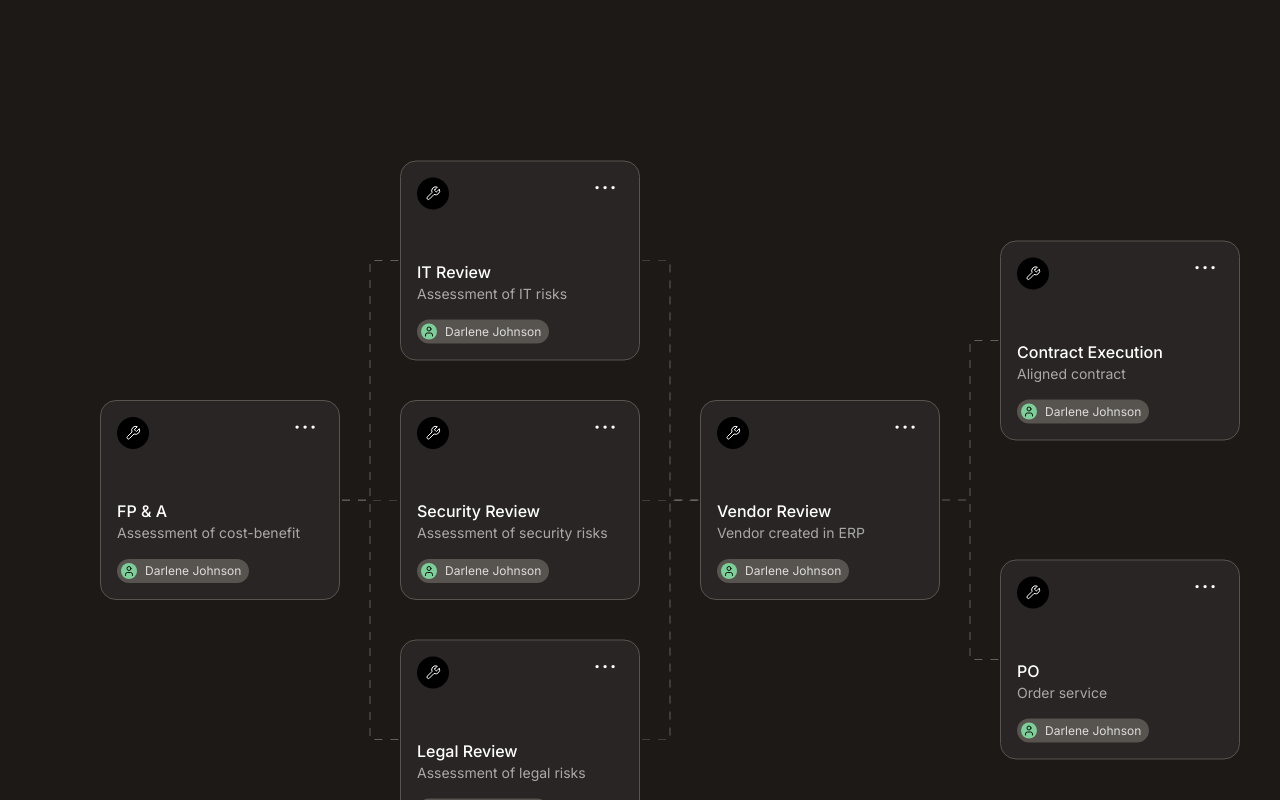
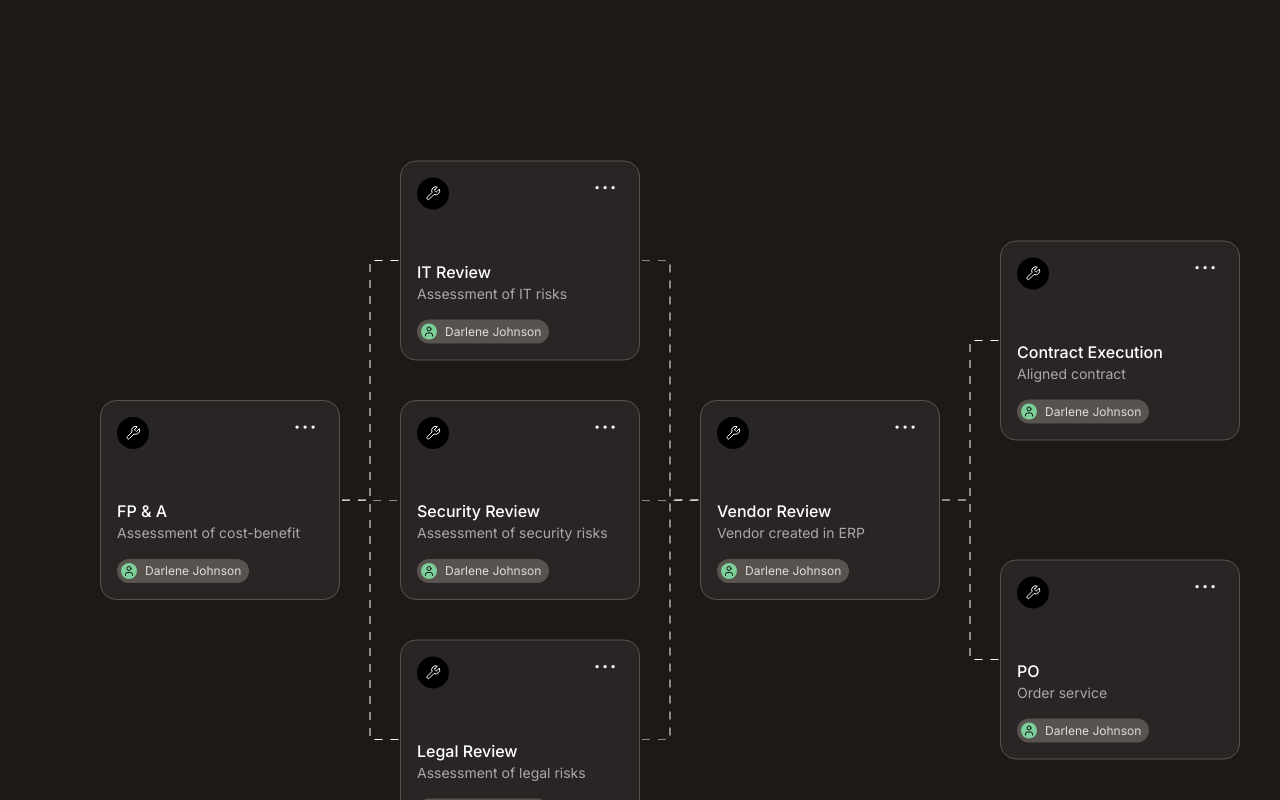
Before and after one commit to hakimmazouz/frontend-challenge, a Next.js app: page / in a window 1280 px wide. Built offline with nearby package versions, Linux system fonts and the light colour scheme.

Commit message:
refactor the focused node system

```diff
--- a/src/components/NodeConnector.tsx
+++ b/src/components/NodeConnector.tsx
@@ -7,18 +7,22 @@ import {
 } from "@/lib/nodes";
 import { SVGProps, useEffect, useRef, useState } from "react";
 
-interface Props extends Omit<SVGProps<SVGElement>, "ref"> {
+interface Props extends SVGProps<SVGSVGElement> {
   fromNode: NodeInstance;
   toNode: NodeInstance;
 }
 
-function NodeConnector({ fromNode, toNode, ...props }: Props) {
+function NodeConnector({ fromNode, toNode, className, ...props }: Props) {
   const ref = useRef<SVGSVGElement | null>(null);
   const lineRef = useRef<SVGPolylineElement | null>(null);
   const context = useWorkflowCanvas();
   const [xFlow, setXFlow] = useState<"regular" | "reverse">("regular");
+  const connectorIsFocused =
+    context.focusedNodes.includes(toNode) &&
+    context.focusedNodes.includes(fromNode);
   const relatedNodeIsFocused =
-    context.focusedNode == fromNode || context.focusedNode == toNode;
+    context.focusedNodes.includes(toNode) ||
+    context.focusedNodes.includes(fromNode);
 
   function renderConnector({ instance }: { instance: NodeInstance }) {
     if (instance.id == fromNode.id || instance.id == toNode.id) {
@@ -81,11 +85,15 @@ function NodeConnector({ fromNode, toNode, ...props }: Props) {
       ref={ref}
       preserveAspectRatio="none"
       viewBox="0 0 100 100"
+      onMouseEnter={() => context.setFocusedNodes([fromNode, toNode])}
+      onMouseLeave={() => context.setFocusedNodes([])}
       className={cls(
         "fixed top-0 left-0 transition-opacity duration-300",
-        !context.focusedNode && "opacity-30",
-        context.focusedNode && !relatedNodeIsFocused && "opacity-5",
-        relatedNodeIsFocused && "opacity-100"
+        // !context.focusedNodes.length && "opacity-30",
+        // !!context.focusedNodes.length && !relatedNodeIsFocused && "opacity-5",
+        context.focusedNodes.length > 0 && !relatedNodeIsFocused && "opacity-5",
+        relatedNodeIsFocused && "opacity-100",
+        className
       )}>
       <polyline
         ref={lineRef}
--- a/src/components/NodeWidget.tsx
+++ b/src/components/NodeWidget.tsx
@@ -22,35 +22,31 @@ function NodeWidget({ instance, startPosition, className }: Props) {
         x: position.current.x + delta.x,
         y: position.current.y + delta.y,
       });
-
-      context.events.emit("node-position-update", { instance });
     },
   });
 
-  function positionNode(pos?: Point2D) {
-    if (pos?.x) {
-      position.current.x = pos.x;
-    }
-    if (pos?.y) {
-      position.current.y = pos.y;
+  function positionNode(newPosition?: Point2D) {
+    if (newPosition) {
+      position.current.x = newPosition.x;
+      position.current.y = newPosition.y;
     }
 
     if (ref.current) {
       ref.current.style.transform = `translate(${position.current.x}px, ${position.current.y}px)`;
+      context.events.emit("node-position-update", { instance });
     }
   }
 
   useEffect(() => {
     positionNode();
-    context.events.emit("node-position-update", { instance });
   }, []);
 
   return (
     <div
       ref={ref}
       data-node-id={instance.id}
-      onMouseEnter={() => context.setFocusedNode(instance)}
-      onMouseLeave={() => context.setFocusedNode()}
+      onMouseEnter={() => context.setFocusedNodes([instance])}
+      onMouseLeave={() => context.setFocusedNodes([])}
       className={cls(
         "rounded-2xl bg-stone-800 border-stone-600 aspect-[1.2] w-60 text-white border select-none origin-center",
         className
--- a/src/components/WorkflowCanvas.tsx
+++ b/src/components/WorkflowCanvas.tsx
@@ -14,7 +14,7 @@ interface Props extends React.ComponentProps<"div"> {
 function WorkflowCanvas({ config }: Props) {
   const nodeLayerRef = useRef<HTMLDivElement | null>(null);
   const connectorsLayerRef = useRef<HTMLDivElement | null>(null);
-  const [focusedNode, setFocusedNode] = useState<NodeInstance | undefined>();
+  const [focusedNodes, setFocusedNodes] = useState<NodeInstance[]>([]);
 
   return (
     <div className="inset-0 fixed bg-stone-900">
@@ -23,8 +23,9 @@ function WorkflowCanvas({ config }: Props) {
           ...WorkflowCanvasContextDefaultValue,
           connectorsLayerRef: connectorsLayerRef,
           nodeLayerRef: nodeLayerRef,
-          focusedNode,
-          setFocusedNode: (instance?: NodeInstance) => setFocusedNode(instance),
+          focusedNodes,
+          setFocusedNodes: (instances: NodeInstance[]) =>
+            setFocusedNodes(instances),
         }}>
         <WorkflowConnectorsLayer
           ref={connectorsLayerRef}
--- a/src/components/WorkflowConnectorsLayer.tsx
+++ b/src/components/WorkflowConnectorsLayer.tsx
@@ -1,4 +1,3 @@
-import { useWorkflowCanvas } from "@/contexts/WorkflowCanvasContext";
 import { NodeInstance } from "@/lib/const";
 import { forwardRef, Ref, useEffect, useState } from "react";
 import NodeConnector from "./NodeConnector";
@@ -25,7 +24,6 @@ interface Props extends React.ComponentProps<"div"> {
 }
 
 function WorkflowConnectorsLayer({ nodes }: Props, ref: Ref<HTMLDivElement>) {
-  const context = useWorkflowCanvas();
   const [connectors, setConnectors] = useState<NodeConnector[]>([]);
 
   useEffect(() => {
--- a/src/components/WorkflowNodeLayer.tsx
+++ b/src/components/WorkflowNodeLayer.tsx
@@ -11,13 +11,13 @@ function WorkflowNodeLayer({ nodes }: Props, ref: Ref<HTMLDivElement>) {
   const startPositions = useMemo(() => getNodeStartPositions(nodes), [nodes]);
 
   return (
-    <div ref={ref} className="w-full h-full relative">
+    <div ref={ref} className="w-full h-full relative pointer-events-none">
       {nodes.map((node) => (
         <NodeWidget
           key={node.id}
           instance={node}
           startPosition={startPositions[node.id]}
-          className="absolute top-0 left-0"
+          className="absolute top-0 left-0 pointer-events-auto"
         />
       ))}
     </div>
--- a/src/contexts/WorkflowCanvasContext.ts
+++ b/src/contexts/WorkflowCanvasContext.ts
@@ -15,15 +15,15 @@ export interface WorkflowCanvasContextValue {
   connectorsLayerRef: MutableRefObject<HTMLDivElement | null> | null;
   nodeLayerRef: MutableRefObject<HTMLDivElement | null> | null;
   events: EventEmitter<NodeEvents>;
-  focusedNode: NodeInstance | undefined;
-  setFocusedNode: (instance?: NodeInstance) => void;
+  focusedNodes: NodeInstance[];
+  setFocusedNodes: (instances: NodeInstance[]) => void;
 }
 
 export const WorkflowCanvasContextDefaultValue: WorkflowCanvasContextValue = {
   connectorsLayerRef: null,
   nodeLayerRef: null,
-  focusedNode: undefined,
-  setFocusedNode: (instance?: NodeInstance) => {},
+  focusedNodes: [],
+  setFocusedNodes: (instances: NodeInstance[]) => {},
   events,
 };
 
```
